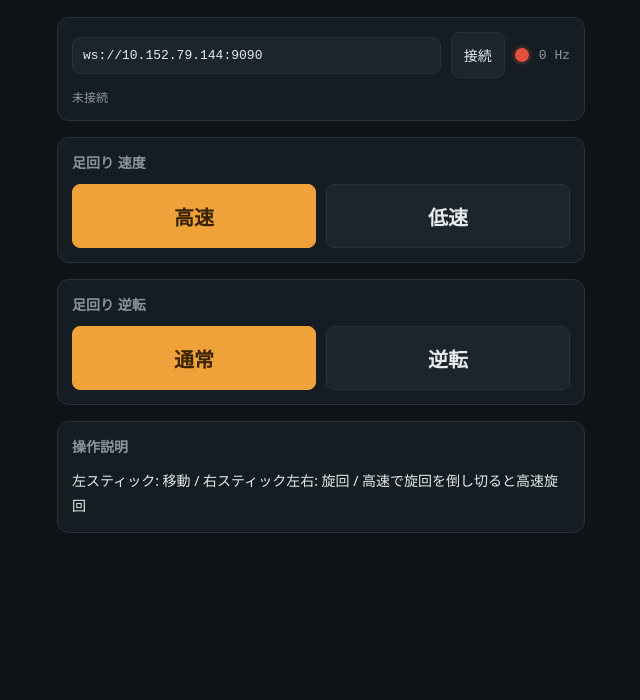
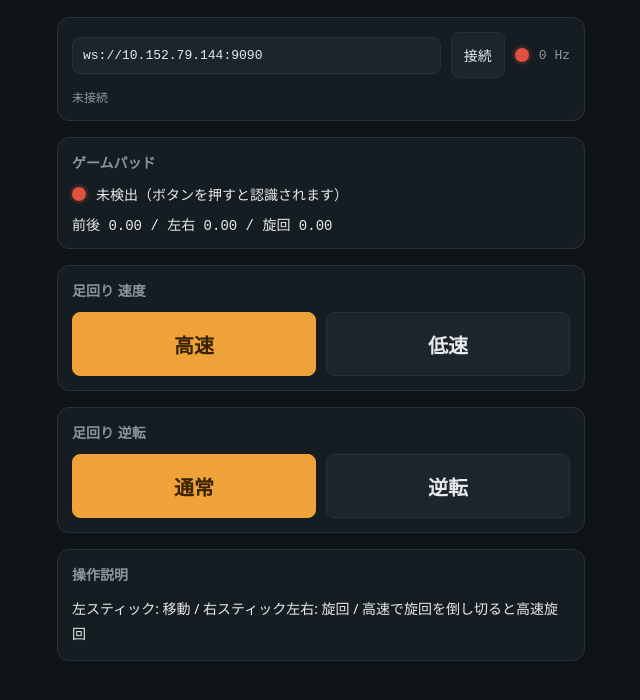
Before and after one commit to shimazakiseita-hash/Phone_Controller, a plain HTML site: page web/tudarobo-console.html in a window 1280 px wide. Shown: the part 52-752 px from the top of the page, without its empty margins (319-959 px from the left). Drawn offline with Linux system fonts and the light colour scheme.

Commit message:
ゲームパッドの接続状態と送出値を表示

```diff
--- a/web/tudarobo-console.html
+++ b/web/tudarobo-console.html
@@ -19,6 +19,9 @@ button{font:inherit;font-size:14px;border:1px solid var(--line);background:var(-
 button.on{background:var(--warn);color:#3a2400;border-color:var(--warn)}
 .dot{width:14px;height:14px;border-radius:50%;background:var(--bad);flex:none;box-shadow:0 0 0 3px rgba(226,80,63,.15)}
 #conn.on .dot{background:var(--ok);box-shadow:0 0 0 3px rgba(63,184,154,.18)}
+#gamepad.on .dot{background:var(--ok);box-shadow:0 0 0 3px rgba(63,184,154,.18)}
+#gamepadState{display:flex;align-items:center;gap:10px;font-size:14px}
+#gamepadValues{margin-top:10px;font:14px monospace;white-space:pre-wrap}
 .dot.warn{background:var(--warn)}
 #rate{color:var(--muted);font:13px monospace;white-space:nowrap}
 #connStatus{flex-basis:100%;font-size:12px;color:var(--muted)}
@@ -35,6 +38,11 @@ p{font-size:14px;line-height:1.8;margin:0}
 <span class="dot" aria-hidden="true"></span><span id="rate">0 Hz</span>
 <span id="connStatus" role="status">未接続</span>
 </div>
+<section id="gamepad" class="panel">
+<h2>ゲームパッド</h2>
+<div id="gamepadState"><span class="dot" aria-hidden="true"></span><span id="gamepadStatus" role="status">未検出（ボタンを押すと認識されます）</span></div>
+<p id="gamepadValues">前後 0.00 / 左右 0.00 / 旋回 0.00</p>
+</section>
 <section class="panel">
 <h2>足回り 速度</h2>
 <div class="controls"><button id="fast" type="button">高速</button><button id="slow" type="button">低速</button></div>
@@ -72,6 +80,7 @@ function axisVal(gp,index){
 function pollGamepad(){
   const gp=Array.from(navigator.getGamepads?navigator.getGamepads():[]).find(g=>g && g.connected);
   drive=gp ? {x:axisVal(gp,1),y:axisVal(gp,0),wz:axisVal(gp,2)} : {x:0,y:0,wz:0};
+  return gp;
 }
 addEventListener('gamepadconnected',pollGamepad);
 addEventListener('gamepaddisconnected',()=>{drive={x:0,y:0,wz:0};});
@@ -130,13 +139,17 @@ $('#btnConn').onclick=()=>{
   wantConnected=true;updateConnBtn();connect();
 };
 setInterval(()=>{
-  pollGamepad();
+  const gp=pollGamepad();
   const rev=driveReversed?-1:1;
+  const velocity={
+    linear:{x:drive.x*CFG.maxLin*scale*rev,y:drive.y*CFG.maxLin*scale*rev,z:0},
+    angular:{x:0,y:0,z:drive.wz*CFG.maxAng*scale}
+  };
+  $('#gamepad').classList.toggle('on',!!gp);
+  $('#gamepadStatus').textContent=gp?'接続中':'未検出（ボタンを押すと認識されます）';
+  $('#gamepadValues').textContent=`前後 ${velocity.linear.x.toFixed(2)} / 左右 ${velocity.linear.y.toFixed(2)} / 旋回 ${velocity.angular.z.toFixed(2)}`;
   if(connected && cmdVel){
-    cmdVel.publish(new ROSLIB.Message({
-      linear:{x:drive.x*CFG.maxLin*scale*rev,y:drive.y*CFG.maxLin*scale*rev,z:0},
-      angular:{x:0,y:0,z:drive.wz*CFG.maxAng*scale}
-    }));
+    cmdVel.publish(new ROSLIB.Message(velocity));
     pubCount++;
   }
 },1000/CFG.rateHz);
```
